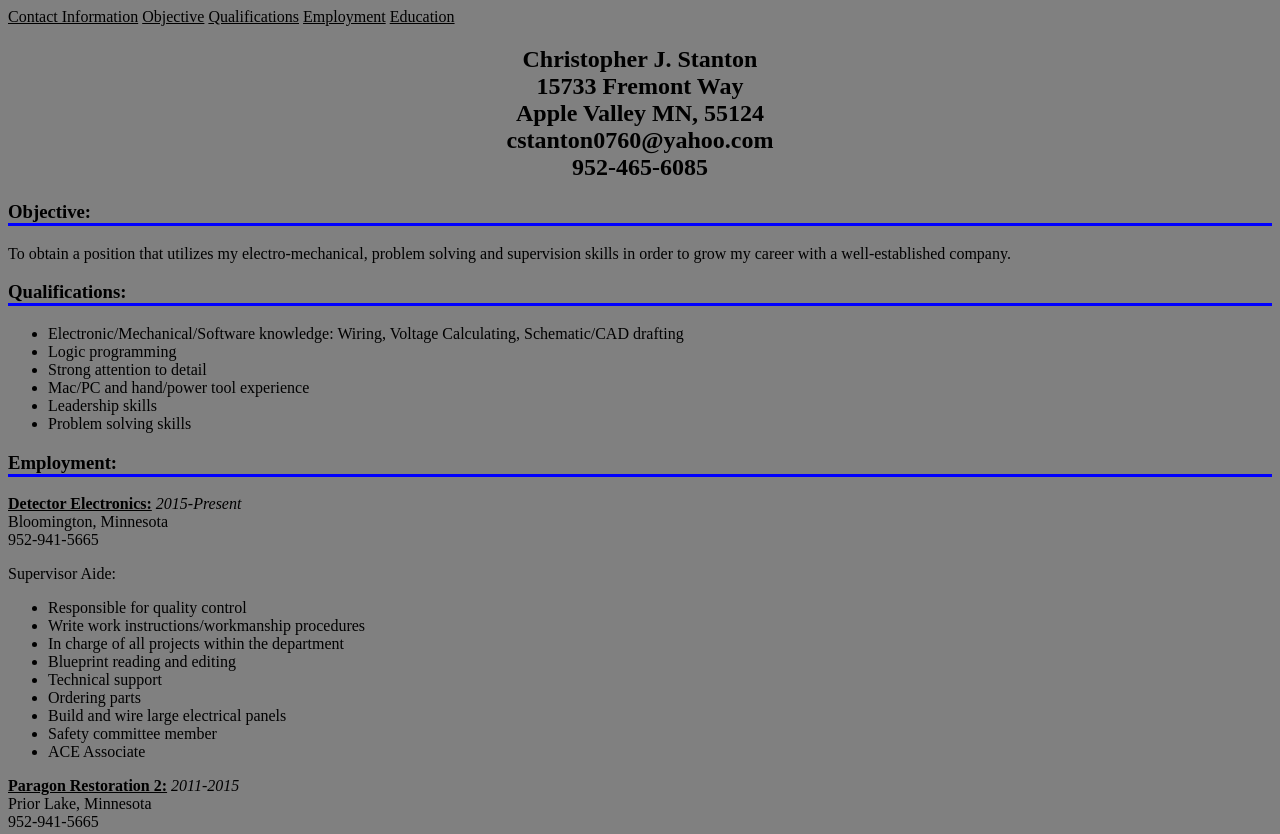
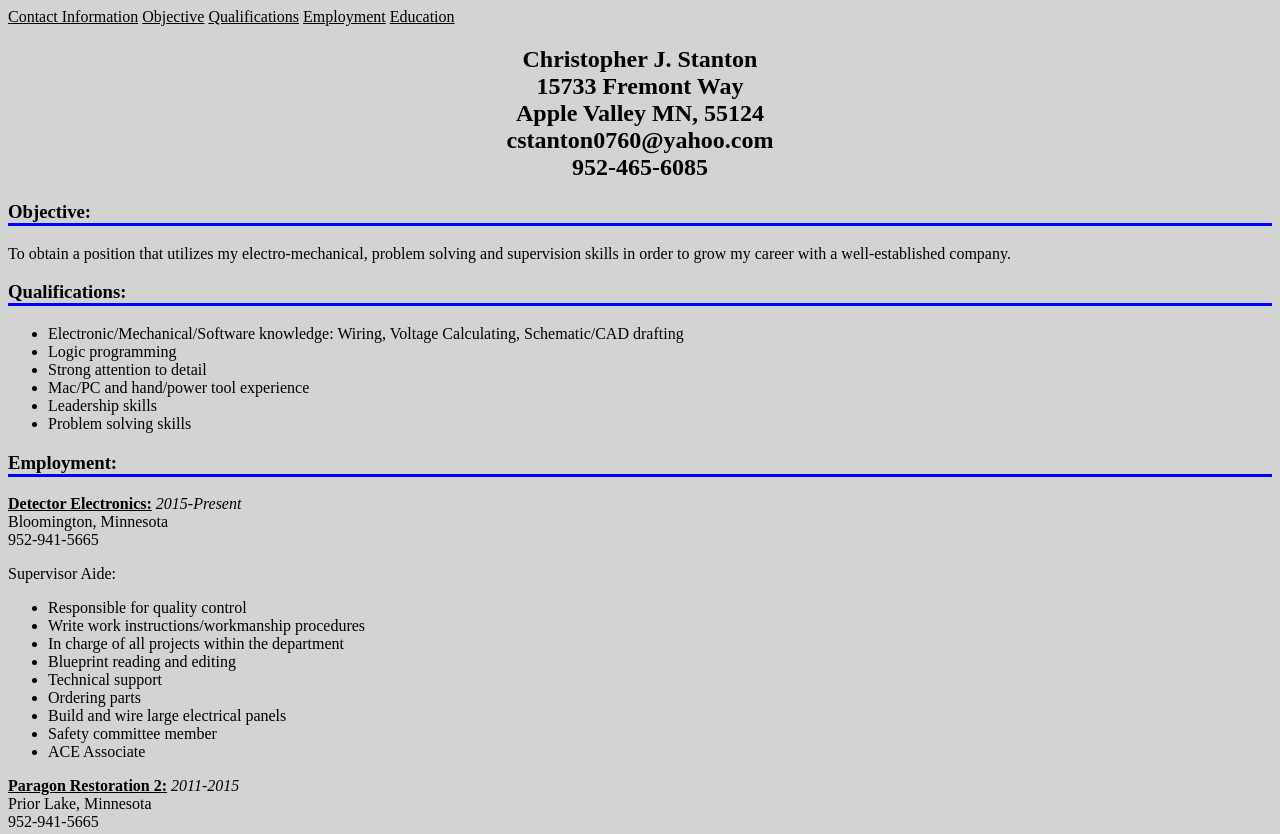
Before and after one commit to chris-stanton/PRIME-chris-stanton.github.io, a plain HTML site: page index.html in a window 1280 px wide. Shown: the top 834 px of the page. Drawn offline with Linux system fonts and the light colour scheme.

Commit message:
Update index.html

```diff
--- a/index.html
+++ b/index.html
@@ -5,7 +5,7 @@
 <head>
 	<style type="text/css">
 
-		body {background-color:gray;}
+		body {background-color:lightgray;}
 
 		h2 {text-align:center;
 			font-weight:bold;}
```
